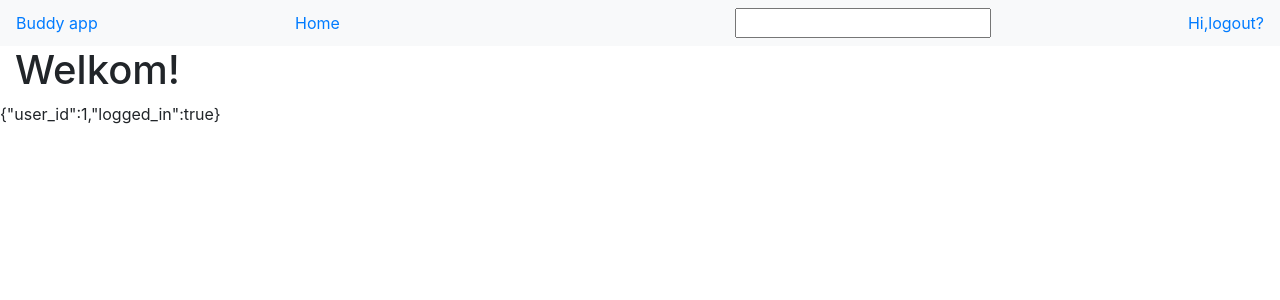
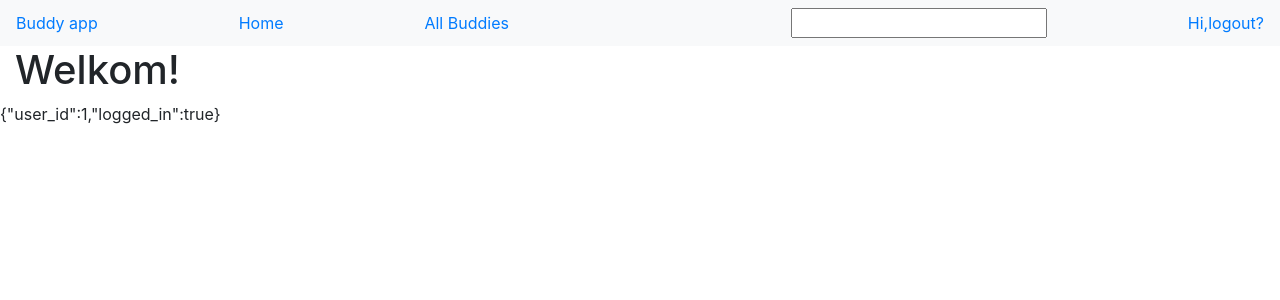
Before and after one commit to LunaOlbrechts/Buddyapp, a PHP site: page /index.php in a window 1280 px wide. Shown: the top 300 px of the page. Run offline with PHP 8.4, Linux system fonts and the light colour scheme; the visitor is signed in with stand-in values (Sample User, id 1).

Commit message:
Update nav.inc.php

```diff
--- a/include/nav.inc.php
+++ b/include/nav.inc.php
@@ -15,6 +15,7 @@
     <nav class="navbar nav bg-light">
         <a href="index.php" class="logo">Buddy app</a>
         <a href="index.php">Home</a>
+        <a href="buddielist.php">All Buddies</a>
         <a href="mylist.php"></a>
 
         <form action="" method="post">
```
